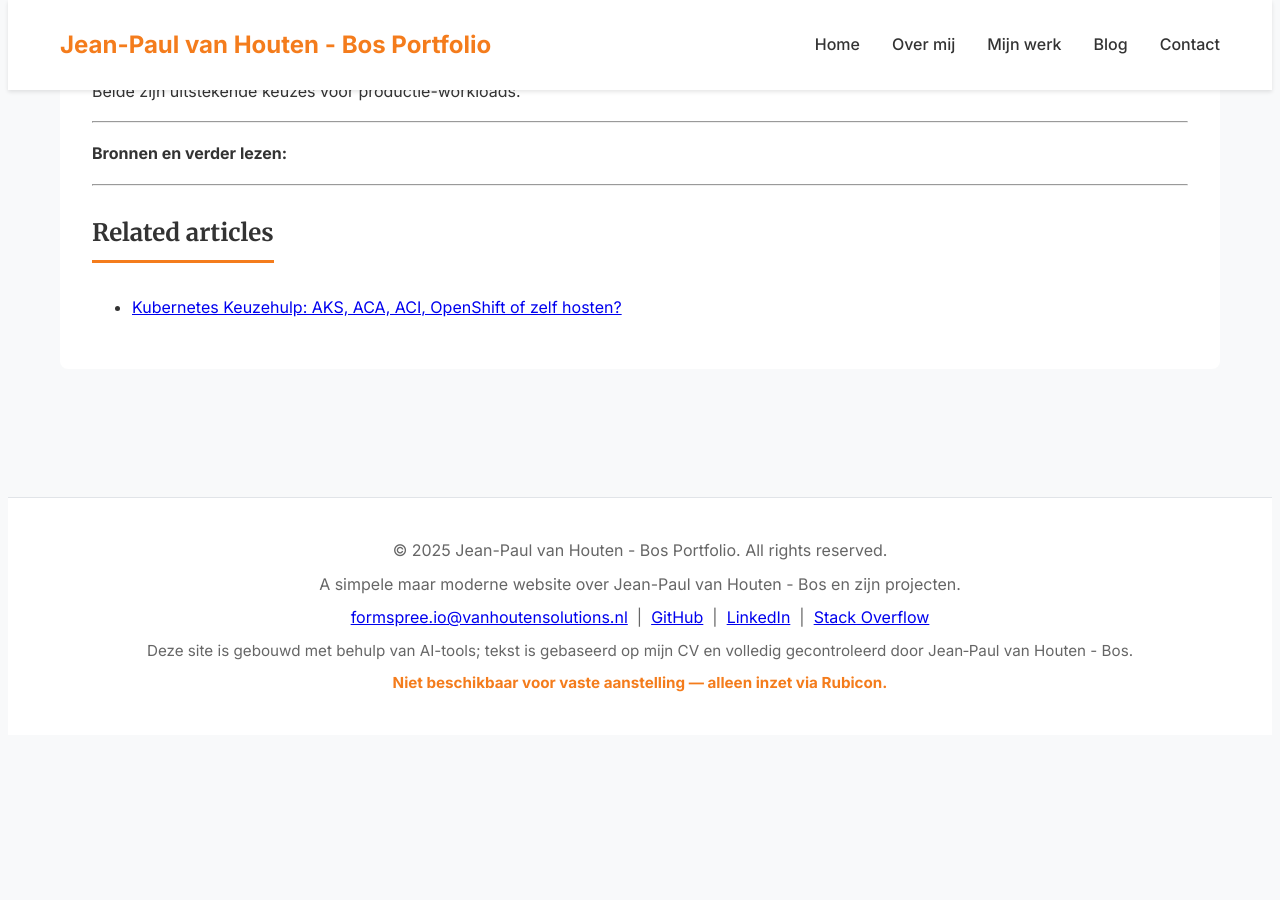
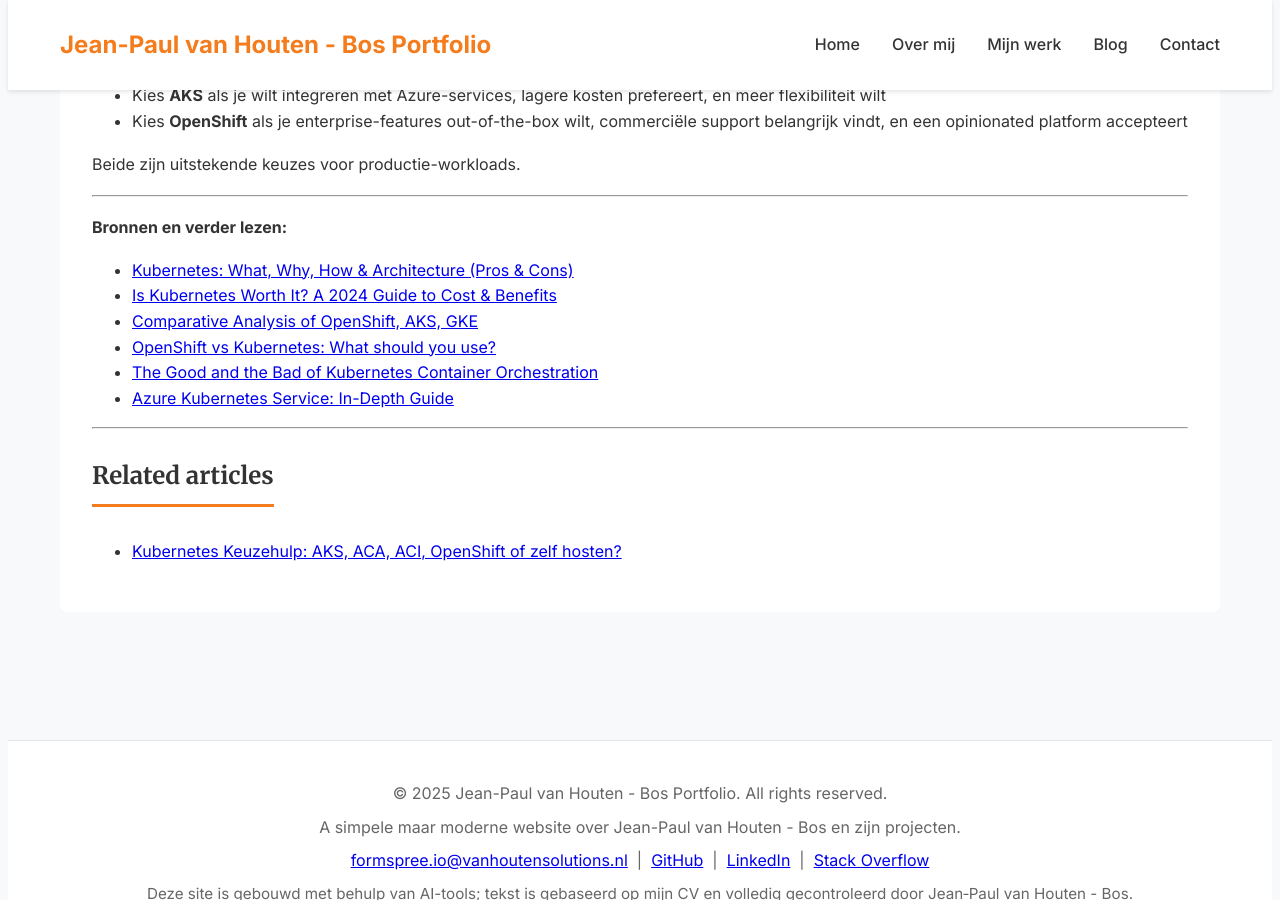
Before and after one commit to vanhoutenbos/personal-website, a Jekyll site: the page built from _posts/2025-10-15-waarom-kubernetes.md, in a window 1280 px wide and 900 px high, scrolled down 7837 px. Built offline with Jekyll 4.4.1, drawn with Linux system fonts in a browser that asks for light colours; before the commit the page ends 8580 px from its top, so only the background shows below that; some of the changed text lies outside the part shown.

Commit message:
reverted some stuff

```diff
--- a/_posts/2025-10-15-waarom-kubernetes.md
+++ b/_posts/2025-10-15-waarom-kubernetes.md
@@ -14,6 +14,8 @@ tags: [kubernetes, AKS, OpenShift, containers, schaalbaarheid, kostenbeheer, clo
 ---
 
 # Waarom kiezen zoveel developers voor Kubernetes?
+
+Je hebt er ongetwijfeld over gehoord: Kubernetes. Dat magische platform dat schaalbaarheid belooft, kosten moet besparen en de toekomst van cloud-native applicaties zou zijn. Maar klopt dat verhaal eigenlijk wel? En belangrijker: is het iets voor jouw organisatie?
 
 
 > 💡 **Tip:** Wil je weten welk Kubernetes-platform het beste bij jouw situatie past? Lees ook mijn [Kubernetes Keuzehulp](../2025-10-29-kubernetes-keuzehulp) voor een complete vergelijking en beslismatrix.
@@ -242,6 +244,12 @@ Beide zijn uitstekende keuzes voor productie-workloads.
 ---
 
 **Bronnen en verder lezen:**
+- [Kubernetes: What, Why, How & Architecture (Pros & Cons)](https://medium.com/@goyalarchana17/kubernetes-what-why-how-architecture-with-pros-cons-d0ffd1396df5)
+- [Is Kubernetes Worth It? A 2024 Guide to Cost & Benefits](https://www.plural.sh/blog/is-kubernetes-worth-it/)
+- [Comparative Analysis of OpenShift, AKS, GKE](https://medium.com/@kshism/a-comparative-analysis-of-openshift-azure-kubernetes-service-aks-and-google-kubernetes-engine-655b961df1e5)
+- [OpenShift vs Kubernetes: What should you use?](https://northflank.com/blog/openshift-vs-kubernetes)
+- [The Good and the Bad of Kubernetes Container Orchestration](https://www.altexsoft.com/blog/kubernetes-pros-cons/)
+- [Azure Kubernetes Service: In-Depth Guide](https://www.cloud4c.com/blogs/in-depth-guide-to-azure-kubernetes-service)
 
 ---
 ## Related articles
```
